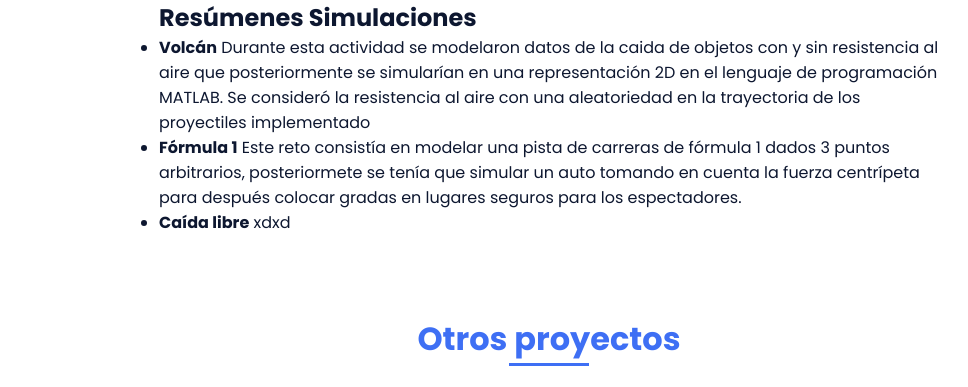
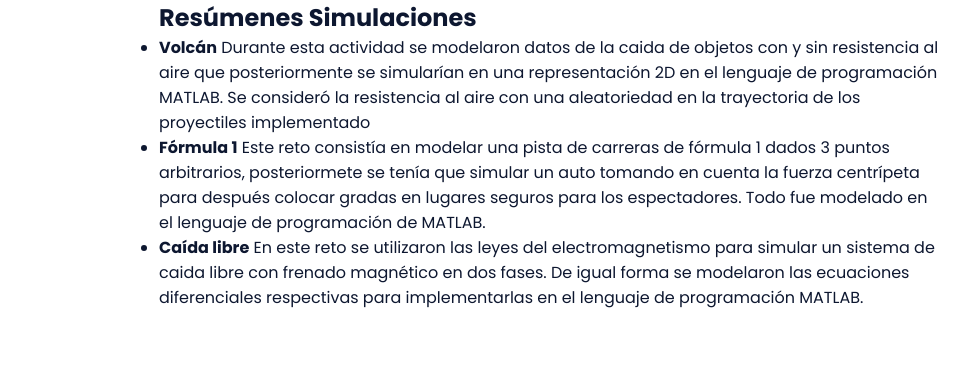
Before and after one commit to MrEstebato/Esteban-Portfolio, a plain HTML site: page index.html in a window 1280 px wide. Shown: the part 2900-3287 px from the top of the page, without its empty margins (91-1059 px from the left). Drawn offline with nearby package versions, Linux system fonts and the light colour scheme.

Commit message:
Update Reflexiones

```diff
--- a/index.html
+++ b/index.html
@@ -208,13 +208,16 @@
             <strong>Fórmula 1</strong>
             Este reto consistía en modelar una pista de carreras de fórmula 1 dados 3 puntos arbitrarios,
             posteriormete se tenía que simular un auto tomando en cuenta la fuerza centrípeta para
-            después colocar gradas en lugares seguros para los espectadores.
+            después colocar gradas en lugares seguros para los espectadores. Todo fue modelado en el
+            lenguaje de programación de MATLAB.
           </li>
         </ul>
         <ul class="bulleted-list">
           <li style="list-style-type: disc">
             <strong>Caída libre</strong>
-            xdxd
+            En este reto se utilizaron las leyes del electromagnetismo para simular un sistema de caida
+            libre con frenado magnético en dos fases. De igual forma se modelaron las ecuaciones
+            diferenciales respectivas para implementarlas en el lenguaje de programación MATLAB.
           </li>
         </ul>
       </div>
```
